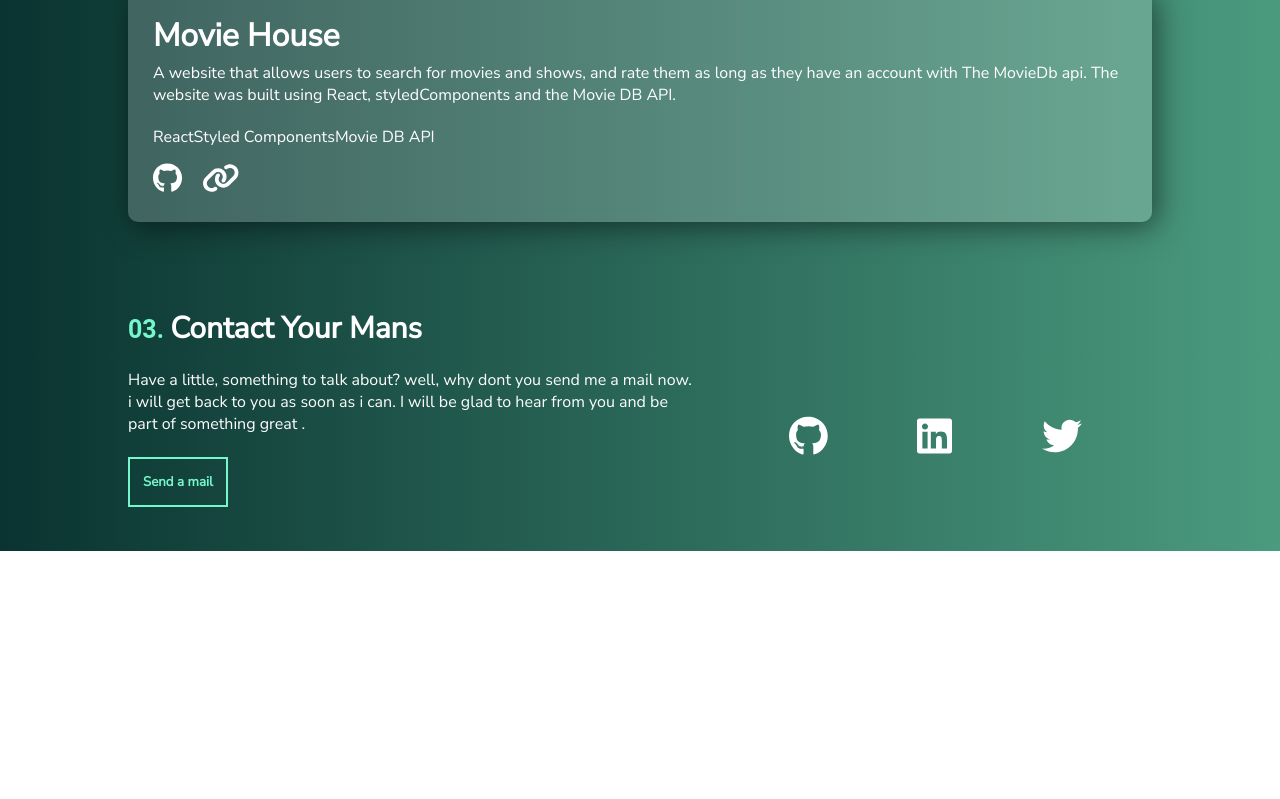
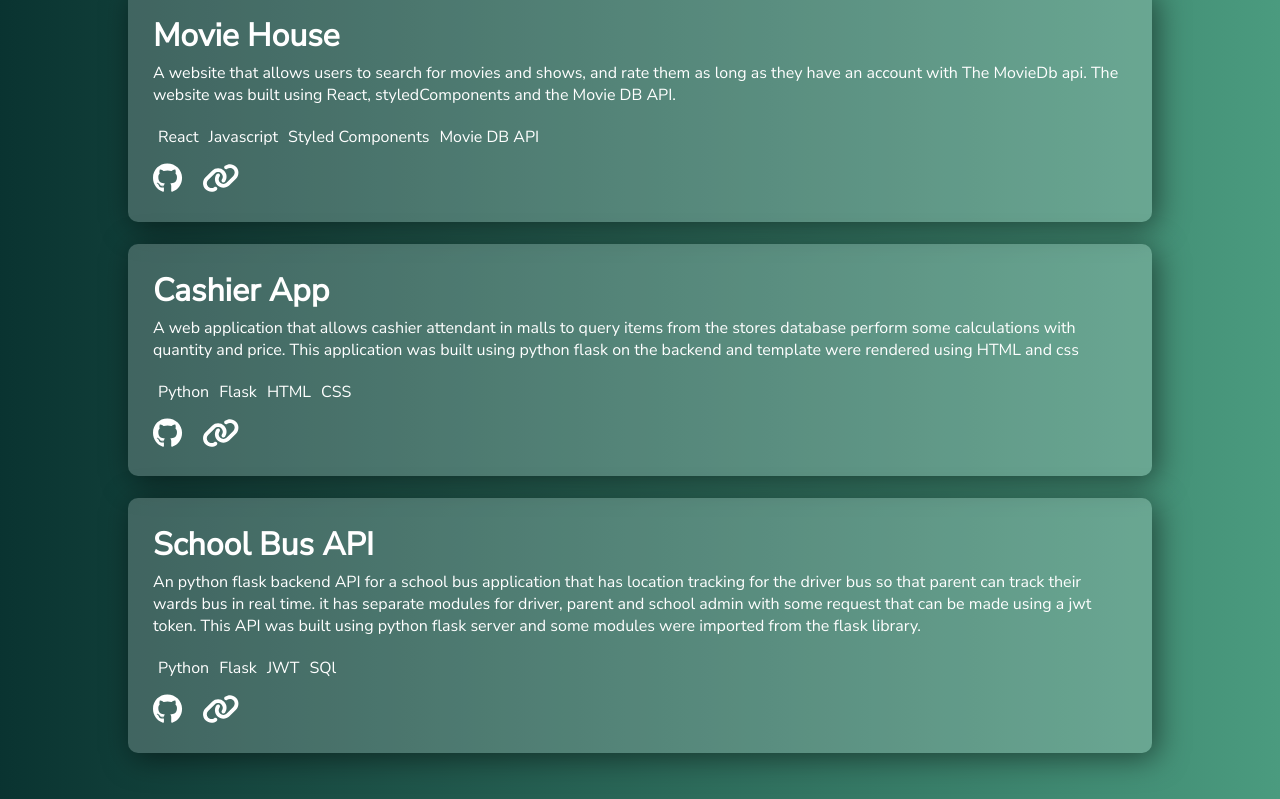
Before and after one commit to godman-codes/portfolio, a React (Create React App) app: page / in a window 1280 px wide. Shown: the part 1421-2220 px from the top of the page. Before the commit the page ends 1972 px from the top, so only its background shows below. Built offline with nearby package versions, Linux system fonts and the light colour scheme.

Commit message:
fixed some bugs

```diff
--- a/src/components/Home.js
+++ b/src/components/Home.js
@@ -12,10 +12,30 @@ const movieDb = {
    header: "Movie House",
    paragraph:
       "A website that allows users to search for movies and shows, and rate them as long as they have an account with The MovieDb api. The website was built using React, styledComponents and the Movie DB API.",
-   technologies: ["React", "Styled Components", "Movie DB API"],
+   technologies: ["React", "Javascript", "Styled Components", "Movie DB API"],
    extLinks: [
       "https://github.com/godman-codes/react-movie-house",
-      "https://clever-pike-7b3b67.netlify.app/location",
+      "https://clever-pike-7b3b67.netlify.app",
+   ],
+};
+const cashAttendanceApp = {
+   header: "Cashier App",
+   paragraph:
+      "A web application that allows cashier attendant in malls to query items from the stores database perform some calculations with quantity and price. This application was built using python flask on the backend and template were rendered using HTML and css ",
+   technologies: ["Python", "Flask", "HTML", "CSS"],
+   extLinks: [
+      "https://github.com/godman-codes/cashier",
+      "https://github.com/godman-codes/cashier",
+   ],
+};
+const schoolBusAPi = {
+   header: "School Bus API",
+   paragraph:
+      "An python flask backend API for a school bus application that has location tracking for the driver bus so that parent can track their wards bus in real time. it has separate modules for driver, parent and school admin with some request that can be made using a jwt token. This API was built using python flask server and some modules were imported from the flask library.",
+   technologies: ["Python", "Flask", "JWT", "SQl"],
+   extLinks: [
+      "https://github.com/godman-codes/school-bus-api",
+      "https://github.com/godman-codes/school-bus-api",
    ],
 };
 
@@ -31,6 +51,9 @@ const Home = () => {
          <Subtopic index="02" subTopic="My Work" />
          <MyWorks project={movieDb} />
          <br />
+         <MyWorks project={cashAttendanceApp} />
+         <br />
+         <MyWorks project={schoolBusAPi} />
          <br />
          <br />
          <Subtopic index="03" subTopic="Contact Your Mans" />
--- a/src/components/MyWorks/MyWorks.styles.js
+++ b/src/components/MyWorks/MyWorks.styles.js
@@ -42,4 +42,7 @@ export const Content = styled.div`
          transform: scale(1.4);
       }
    }
+   span {
+      margin: 0 5px;
+   }
 `;
--- a/src/components/MyWorks/index.js
+++ b/src/components/MyWorks/index.js
@@ -18,10 +18,18 @@ const MyWorks = ({ project }) => {
                ))}
             </div>
             <div id="logo-div ">
-               <a href={project.extLinks[0]}>
+               <a
+                  href={project.extLinks[0]}
+                  target="_blank"
+                  rel="noopener noreferrer"
+               >
                   <FontAwesomeIcon icon={faGithub} className="icon" />
                </a>
-               <a href={project.extLinks[1]}>
+               <a
+                  href={project.extLinks[1]}
+                  target="_blank"
+                  rel="noopener noreferrer"
+               >
                   <FontAwesomeIcon icon={faLink} className="icon" />
                </a>
             </div>
```
